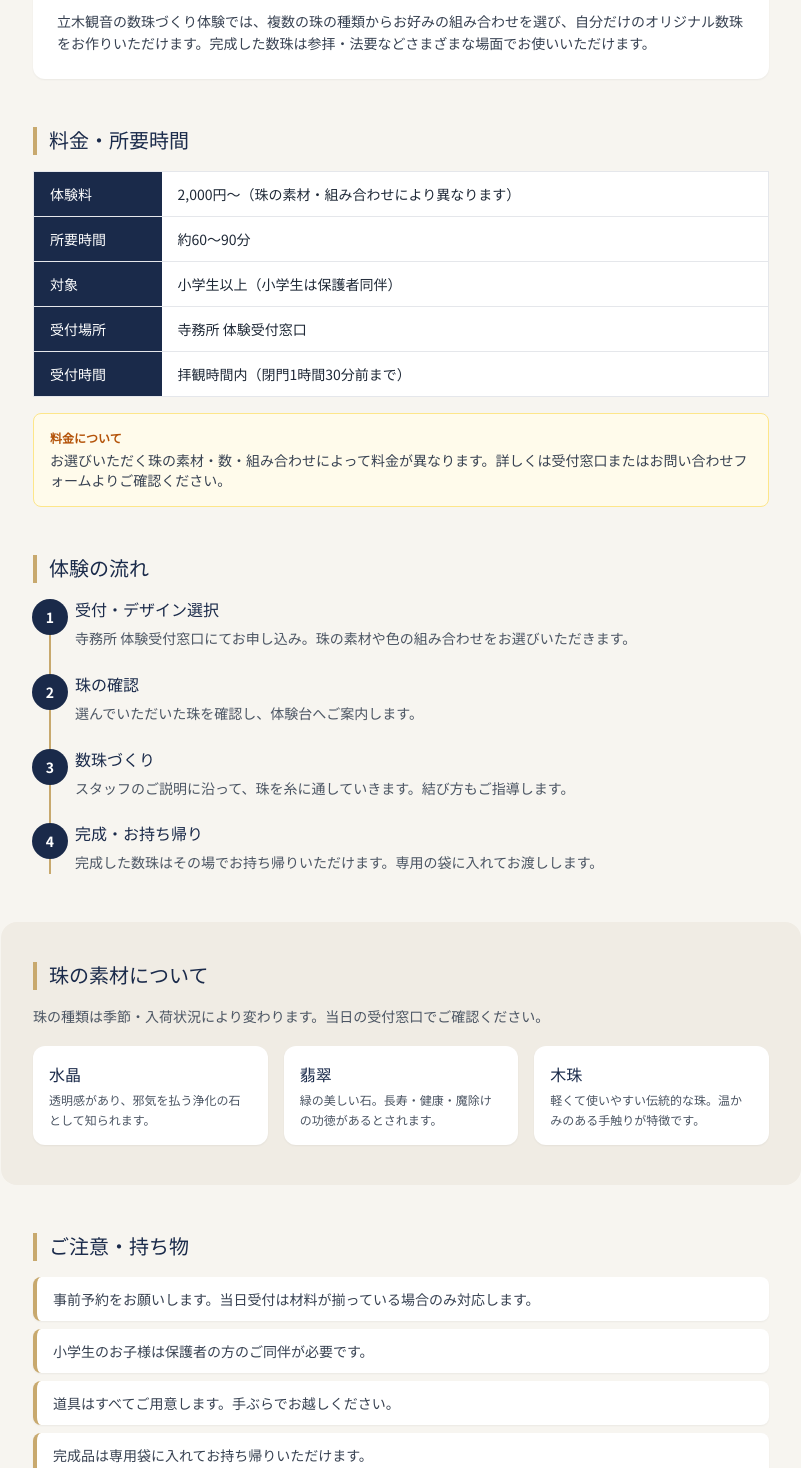
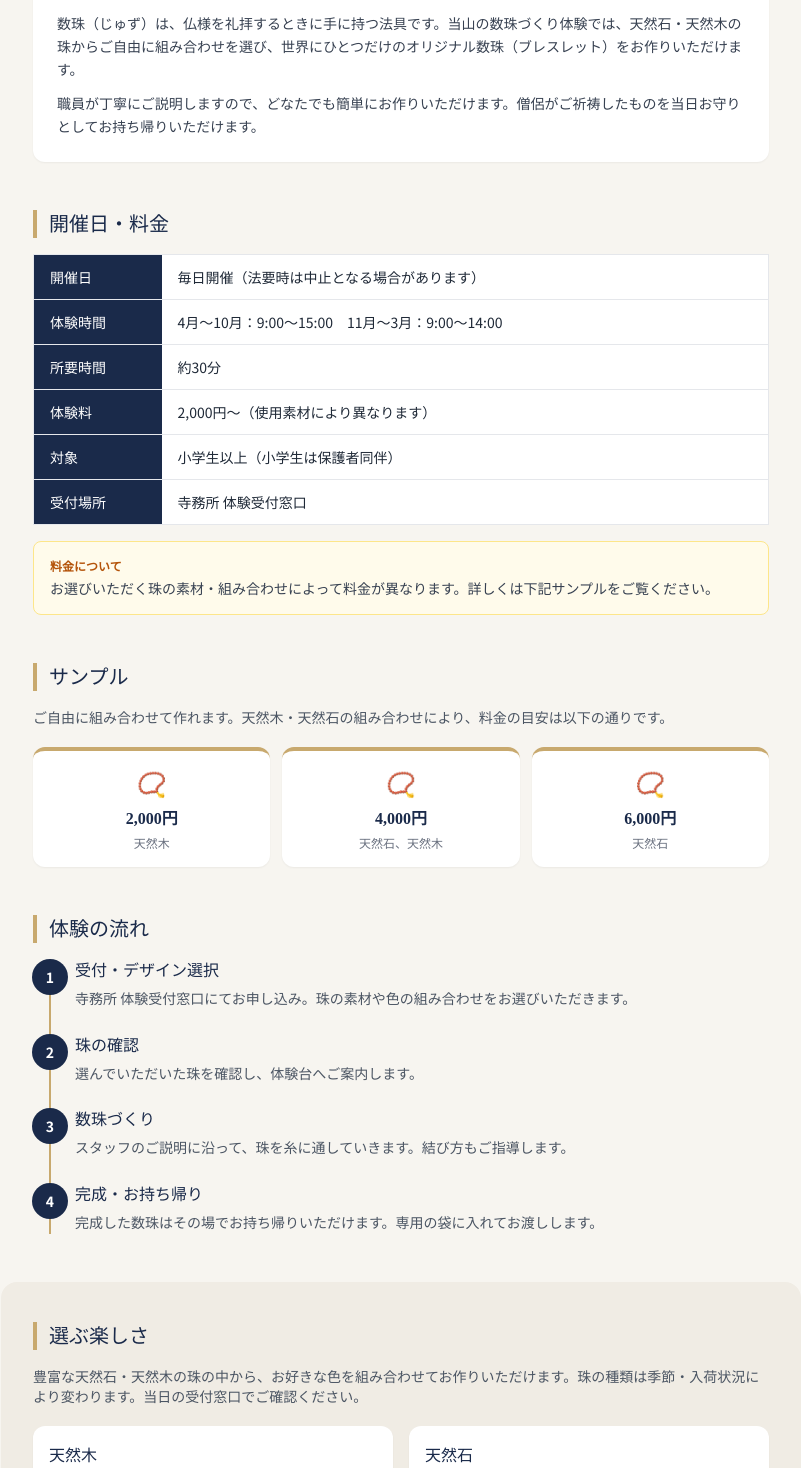
Before and after one commit to tachikikannon/tachikikannon, a Next.js app: page /experience/jyuzu in a window 1280 px wide. Shown: the part 520-1988 px from the top of the page, without its empty margins (239-1040 px from the left). Built offline with nearby package versions, Linux system fonts and the light colour scheme; no server answers; the database is empty.

Commit message:
Update 数珠づくり体験 page to match the official flyer
- Add hero photo, 開催日/時間 table, and a 天然木・天然石 price sample section
- Rewrite intro, materials, and notes to reflect the flyer content
- Sync both admin editors with the new fields

```diff
--- a/src/app/admin/chuzenji/jyuzu/page.tsx
+++ b/src/app/admin/chuzenji/jyuzu/page.tsx
@@ -4,11 +4,14 @@ import SectionEditor from '@/components/admin/SectionEditor'
 const J = (v: unknown) => JSON.stringify(v)
 
 const FIELDS = [
-  { key: 'jyuzu_about_p1', label: '数珠づくりとは（段落1）', multiline: true, defaultValue: '数珠（じゅず）は、仏様を礼拝するときに手に持つ法具で、煩悩の数である108つの珠が一般的です。珠には天然石・木材・水晶などさまざまな素材があり、素材によって異なる功徳があるとされています。' },
-  { key: 'jyuzu_about_p2', label: '数珠づくりとは（段落2）', multiline: true, defaultValue: '立木観音の数珠づくり体験では、複数の珠の種類からお好みの組み合わせを選び、自分だけのオリジナル数珠をお作りいただけます。完成した数珠は参拝・法要などさまざまな場面でお使いいただけます。' },
-  { key: 'jyuzu_fee',  label: '体験料', defaultValue: '2,000円〜（珠の素材・組み合わせにより異なります）' },
-  { key: 'jyuzu_time', label: '所要時間', defaultValue: '約60〜90分' },
-  { key: 'jyuzu_price_note', label: '料金についての補足', multiline: true, defaultValue: 'お選びいただく珠の素材・数・組み合わせによって料金が異なります。詳しくは受付窓口またはお問い合わせフォームよりご確認ください。' },
+  { key: 'jyuzu_about_p1', label: '数珠づくりとは（段落1）', multiline: true, defaultValue: '数珠（じゅず）は、仏様を礼拝するときに手に持つ法具です。当山の数珠づくり体験では、天然石・天然木の珠からご自由に組み合わせを選び、世界にひとつだけのオリジナル数珠（ブレスレット）をお作りいただけます。' },
+  { key: 'jyuzu_about_p2', label: '数珠づくりとは（段落2）', multiline: true, defaultValue: '職員が丁寧にご説明しますので、どなたでも簡単にお作りいただけます。僧侶がご祈祷したものを当日お守りとしてお持ち帰りいただけます。' },
+  { key: 'jyuzu_days', label: '開催日', defaultValue: '毎日開催（法要時は中止となる場合があります）' },
+  { key: 'jyuzu_hours_summer', label: '体験時間（4月〜10月）', defaultValue: '4月〜10月：9:00〜15:00' },
+  { key: 'jyuzu_hours_winter', label: '体験時間（11月〜3月）', defaultValue: '11月〜3月：9:00〜14:00' },
+  { key: 'jyuzu_fee',  label: '体験料', defaultValue: '2,000円〜（使用素材により異なります）' },
+  { key: 'jyuzu_time', label: '所要時間', defaultValue: '約30分' },
+  { key: 'jyuzu_price_note', label: '料金についての補足', multiline: true, defaultValue: 'お選びいただく珠の素材・組み合わせによって料金が異なります。詳しくは下記サンプルをご覧ください。' },
   {
     key: 'jyuzu_flow', label: '体験の流れ', type: 'list' as const,
     listFields: [{ key: 'title', label: 'ステップ名' }, { key: 'text', label: '説明', multiline: true }],
@@ -20,25 +23,33 @@ const FIELDS = [
     ]),
   },
   {
+    key: 'jyuzu_samples', label: 'サンプル（価格例）', type: 'list' as const,
+    listFields: [{ key: 'price', label: '価格' }, { key: 'desc', label: '組み合わせ' }],
+    defaultValue: J([
+      { price: '2,000円', desc: '天然木' },
+      { price: '4,000円', desc: '天然石、天然木' },
+      { price: '6,000円', desc: '天然石' },
+    ]),
+  },
+  {
     key: 'jyuzu_materials', label: '珠の素材', type: 'list' as const,
     listFields: [{ key: 'name', label: '素材名' }, { key: 'desc', label: '説明', multiline: true }],
     defaultValue: J([
-      { name: '水晶', desc: '透明感があり、邪気を払う浄化の石として知られます。' },
-      { name: '翡翠', desc: '緑の美しい石。長寿・健康・魔除けの功徳があるとされます。' },
-      { name: '木珠', desc: '軽くて使いやすい伝統的な珠。温かみのある手触りが特徴です。' },
+      { name: '天然木', desc: '軽くて使いやすい木の珠。温かみのある手触りが特徴です。' },
+      { name: '天然石', desc: '色とりどりの天然石の珠。お好みの色でお選びいただけます。' },
     ]),
   },
   {
     key: 'jyuzu_notes', label: 'ご注意・持ち物', type: 'list' as const,
     listFields: [{ key: 'text', label: '項目', multiline: true }],
     defaultValue: J([
-      { text: '事前予約をお願いします。当日受付は材料が揃っている場合のみ対応します。' },
-      { text: '小学生のお子様は保護者の方のご同伴が必要です。' },
-      { text: '道具はすべてご用意します。手ぶらでお越しください。' },
-      { text: '完成品は専用袋に入れてお持ち帰りいただけます。' },
+      { text: '数珠はすべてブレスレットタイプです。' },
+      { text: '参拝料（拝観料）は別途お求めください。' },
+      { text: '僧侶がご祈祷したものを当日お守りとしてお持ち帰りいただけます。僧侶が不在の場合、後日ご祈祷後郵送いたします（郵送料は当寺負担）。' },
+      { text: '団体でお越しの際は事前にお電話ください。' },
     ]),
   },
-  { key: 'jyuzu_cta_sub', label: '予約ボタン下の説明文', defaultValue: '材料の準備がありますので、事前のご予約をお願いします。' },
+  { key: 'jyuzu_cta_sub', label: '予約ボタン下の説明文', defaultValue: '毎日開催しております。団体でお越しの際は事前にお電話ください。' },
 ] as const
 
 export default function AdminChuzenjJyuzu() {
--- a/src/app/admin/pages/page.tsx
+++ b/src/app/admin/pages/page.tsx
@@ -209,11 +209,14 @@ const SECTIONS: Section[] = [
     section: '数珠づくり体験',
     href: '/experience/jyuzu',
     fields: [
-      { key: 'jyuzu_about_p1', label: '数珠づくりとは（段落1）', multiline: true, defaultValue: '数珠（じゅず）は、仏様を礼拝するときに手に持つ法具で、煩悩の数である108つの珠が一般的です。珠には天然石・木材・水晶などさまざまな素材があり、素材によって異なる功徳があるとされています。' },
-      { key: 'jyuzu_about_p2', label: '数珠づくりとは（段落2）', multiline: true, defaultValue: '立木観音の数珠づくり体験では、複数の珠の種類からお好みの組み合わせを選び、自分だけのオリジナル数珠をお作りいただけます。完成した数珠は参拝・法要などさまざまな場面でお使いいただけます。' },
-      { key: 'jyuzu_fee',  label: '体験料', defaultValue: '2,000円〜（珠の素材・組み合わせにより異なります）' },
-      { key: 'jyuzu_time', label: '所要時間', defaultValue: '約60〜90分' },
-      { key: 'jyuzu_price_note', label: '料金についての補足', multiline: true, defaultValue: 'お選びいただく珠の素材・数・組み合わせによって料金が異なります。詳しくは受付窓口またはお問い合わせフォームよりご確認ください。' },
+      { key: 'jyuzu_about_p1', label: '数珠づくりとは（段落1）', multiline: true, defaultValue: '数珠（じゅず）は、仏様を礼拝するときに手に持つ法具です。当山の数珠づくり体験では、天然石・天然木の珠からご自由に組み合わせを選び、世界にひとつだけのオリジナル数珠（ブレスレット）をお作りいただけます。' },
+      { key: 'jyuzu_about_p2', label: '数珠づくりとは（段落2）', multiline: true, defaultValue: '職員が丁寧にご説明しますので、どなたでも簡単にお作りいただけます。僧侶がご祈祷したものを当日お守りとしてお持ち帰りいただけます。' },
+      { key: 'jyuzu_days', label: '開催日', defaultValue: '毎日開催（法要時は中止となる場合があります）' },
+      { key: 'jyuzu_hours_summer', label: '体験時間（4月〜10月）', defaultValue: '4月〜10月：9:00〜15:00' },
+      { key: 'jyuzu_hours_winter', label: '体験時間（11月〜3月）', defaultValue: '11月〜3月：9:00〜14:00' },
+      { key: 'jyuzu_fee',  label: '体験料', defaultValue: '2,000円〜（使用素材により異なります）' },
+      { key: 'jyuzu_time', label: '所要時間', defaultValue: '約30分' },
+      { key: 'jyuzu_price_note', label: '料金についての補足', multiline: true, defaultValue: 'お選びいただく珠の素材・組み合わせによって料金が異なります。詳しくは下記サンプルをご覧ください。' },
       {
         key: 'jyuzu_flow', label: '体験の流れ', type: 'list',
         listFields: [{ key: 'title', label: 'ステップ名' }, { key: 'text', label: '説明', multiline: true }],
@@ -225,25 +228,33 @@ const SECTIONS: Section[] = [
         ]),
       },
       {
+        key: 'jyuzu_samples', label: 'サンプル（価格例）', type: 'list',
+        listFields: [{ key: 'price', label: '価格' }, { key: 'desc', label: '組み合わせ' }],
+        defaultValue: J([
+          { price: '2,000円', desc: '天然木' },
+          { price: '4,000円', desc: '天然石、天然木' },
+          { price: '6,000円', desc: '天然石' },
+        ]),
+      },
+      {
         key: 'jyuzu_materials', label: '珠の素材', type: 'list',
         listFields: [{ key: 'name', label: '素材名' }, { key: 'desc', label: '説明', multiline: true }],
         defaultValue: J([
-          { name: '水晶', desc: '透明感があり、邪気を払う浄化の石として知られます。' },
-          { name: '翡翠', desc: '緑の美しい石。長寿・健康・魔除けの功徳があるとされます。' },
-          { name: '木珠', desc: '軽くて使いやすい伝統的な珠。温かみのある手触りが特徴です。' },
+          { name: '天然木', desc: '軽くて使いやすい木の珠。温かみのある手触りが特徴です。' },
+          { name: '天然石', desc: '色とりどりの天然石の珠。お好みの色でお選びいただけます。' },
         ]),
       },
       {
         key: 'jyuzu_notes', label: 'ご注意・持ち物', type: 'list',
         listFields: [{ key: 'text', label: '項目', multiline: true }],
         defaultValue: J([
-          { text: '事前予約をお願いします。当日受付は材料が揃っている場合のみ対応します。' },
-          { text: '小学生のお子様は保護者の方のご同伴が必要です。' },
-          { text: '道具はすべてご用意します。手ぶらでお越しください。' },
-          { text: '完成品は専用袋に入れてお持ち帰りいただけます。' },
+          { text: '数珠はすべてブレスレットタイプです。' },
+          { text: '参拝料（拝観料）は別途お求めください。' },
+          { text: '僧侶がご祈祷したものを当日お守りとしてお持ち帰りいただけます。僧侶が不在の場合、後日ご祈祷後郵送いたします（郵送料は当寺負担）。' },
+          { text: '団体でお越しの際は事前にお電話ください。' },
         ]),
       },
-      { key: 'jyuzu_cta_sub', label: '予約ボタン下の説明文', defaultValue: '材料の準備がありますので、事前のご予約をお願いします。' },
+      { key: 'jyuzu_cta_sub', label: '予約ボタン下の説明文', defaultValue: '毎日開催しております。団体でお越しの際は事前にお電話ください。' },
     ],
   },
 ]
--- a/src/app/experience/jyuzu/page.tsx
+++ b/src/app/experience/jyuzu/page.tsx
@@ -1,6 +1,7 @@
 export const dynamic = 'force-dynamic'
 
 import type { Metadata } from 'next'
+import Image from 'next/image'
 import Link from 'next/link'
 import Header from '@/components/Header'
 import Footer from '@/components/Footer'
@@ -14,25 +15,33 @@ const DEFAULT_FLOW = [
   { title: '完成・お持ち帰り', text: '完成した数珠はその場でお持ち帰りいただけます。専用の袋に入れてお渡しします。' },
 ]
 const DEFAULT_MATERIALS = [
-  { name: '水晶', desc: '透明感があり、邪気を払う浄化の石として知られます。' },
-  { name: '翡翠', desc: '緑の美しい石。長寿・健康・魔除けの功徳があるとされます。' },
-  { name: '木珠', desc: '軽くて使いやすい伝統的な珠。温かみのある手触りが特徴です。' },
+  { name: '天然木', desc: '軽くて使いやすい木の珠。温かみのある手触りが特徴です。' },
+  { name: '天然石', desc: '色とりどりの天然石の珠。お好みの色でお選びいただけます。' },
+]
+const DEFAULT_SAMPLES = [
+  { price: '2,000円', desc: '天然木' },
+  { price: '4,000円', desc: '天然石、天然木' },
+  { price: '6,000円', desc: '天然石' },
 ]
 const DEFAULT_NOTES = [
-  { text: '事前予約をお願いします。当日受付は材料が揃っている場合のみ対応します。' },
-  { text: '小学生のお子様は保護者の方のご同伴が必要です。' },
-  { text: '道具はすべてご用意します。手ぶらでお越しください。' },
-  { text: '完成品は専用袋に入れてお持ち帰りいただけます。' },
+  { text: '数珠はすべてブレスレットタイプです。' },
+  { text: '参拝料（拝観料）は別途お求めください。' },
+  { text: '僧侶がご祈祷したものを当日お守りとしてお持ち帰りいただけます。僧侶が不在の場合、後日ご祈祷後郵送いたします（郵送料は当寺負担）。' },
+  { text: '団体でお越しの際は事前にお電話ください。' },
 ]
 
 const DEFAULTS: Record<string, string> = {
-  jyuzu_about_p1: '数珠（じゅず）は、仏様を礼拝するときに手に持つ法具で、煩悩の数である108つの珠が一般的です。珠には天然石・木材・水晶などさまざまな素材があり、素材によって異なる功徳があるとされています。',
-  jyuzu_about_p2: '立木観音の数珠づくり体験では、複数の珠の種類からお好みの組み合わせを選び、自分だけのオリジナル数珠をお作りいただけます。完成した数珠は参拝・法要などさまざまな場面でお使いいただけます。',
-  jyuzu_fee:  '2,000円〜（珠の素材・組み合わせにより異なります）',
-  jyuzu_time: '約60〜90分',
-  jyuzu_price_note: 'お選びいただく珠の素材・数・組み合わせによって料金が異なります。詳しくは受付窓口またはお問い合わせフォームよりご確認ください。',
-  jyuzu_cta_sub: '材料の準備がありますので、事前のご予約をお願いします。',
+  jyuzu_about_p1: '数珠（じゅず）は、仏様を礼拝するときに手に持つ法具です。当山の数珠づくり体験では、天然石・天然木の珠からご自由に組み合わせを選び、世界にひとつだけのオリジナル数珠（ブレスレット）をお作りいただけます。',
+  jyuzu_about_p2: '職員が丁寧にご説明しますので、どなたでも簡単にお作りいただけます。僧侶がご祈祷したものを当日お守りとしてお持ち帰りいただけます。',
+  jyuzu_days: '毎日開催（法要時は中止となる場合があります）',
+  jyuzu_hours_summer: '4月〜10月：9:00〜15:00',
+  jyuzu_hours_winter: '11月〜3月：9:00〜14:00',
+  jyuzu_fee:  '2,000円〜（使用素材により異なります）',
+  jyuzu_time: '約30分',
+  jyuzu_price_note: 'お選びいただく珠の素材・組み合わせによって料金が異なります。詳しくは下記サンプルをご覧ください。',
+  jyuzu_cta_sub: '毎日開催しております。団体でお越しの際は事前にお電話ください。',
   jyuzu_flow: JSON.stringify(DEFAULT_FLOW),
+  jyuzu_samples: JSON.stringify(DEFAULT_SAMPLES),
   jyuzu_materials: JSON.stringify(DEFAULT_MATERIALS),
   jyuzu_notes: JSON.stringify(DEFAULT_NOTES),
 }
@@ -58,6 +67,7 @@ async function getContent() {
 export default async function JyuzuPage() {
   const c = await getContent()
   const flow      = pj<typeof DEFAULT_FLOW>(c.jyuzu_flow, DEFAULT_FLOW)
+  const samples   = pj<typeof DEFAULT_SAMPLES>(c.jyuzu_samples, DEFAULT_SAMPLES)
   const materials = pj<typeof DEFAULT_MATERIALS>(c.jyuzu_materials, DEFAULT_MATERIALS)
   const notes     = pj<typeof DEFAULT_NOTES>(c.jyuzu_notes, DEFAULT_NOTES)
 
@@ -71,11 +81,13 @@ export default async function JyuzuPage() {
           </div>
         </div>
 
-        <section className="bg-navy py-20 text-center relative overflow-hidden">
-          <div className="absolute inset-0 opacity-5" style={{backgroundImage:'repeating-linear-gradient(45deg,#c8a96e 0,#c8a96e 1px,transparent 0,transparent 50%)',backgroundSize:'20px 20px'}} />
-          <p className="text-gold text-xs tracking-[0.3em] mb-3 relative">Juzu Making</p>
-          <h1 className="font-serif text-4xl text-white tracking-widest relative">数珠づくり体験</h1>
-          <p className="text-white/60 text-sm mt-3 relative">世界にひとつだけの数珠を、自分の手でつくります</p>
+        <section className="relative h-64 md:h-80">
+          <Image src="/images/jyuzu.png" alt="数珠づくり体験" fill className="object-cover" />
+          <div className="absolute inset-0 bg-navy/60 flex flex-col items-center justify-center text-white text-center px-4">
+            <p className="text-gold text-xs tracking-[0.3em] mb-3">Juzu Making</p>
+            <h1 className="font-serif text-3xl md:text-4xl tracking-widest">数珠づくり体験</h1>
+            <p className="text-white/70 text-sm mt-3">世界にひとつだけの数珠を、自分の手でつくります</p>
+          </div>
         </section>
 
         <div className="max-w-3xl mx-auto px-4 py-12 space-y-12">
@@ -88,20 +100,21 @@ export default async function JyuzuPage() {
           </section>
 
           <section>
-            <h2 className="text-xl font-serif text-navy pl-3 border-l-4 border-gold mb-4">料金・所要時間</h2>
+            <h2 className="text-xl font-serif text-navy pl-3 border-l-4 border-gold mb-4">開催日・料金</h2>
             <div className="overflow-x-auto mb-4">
               <table className="w-full text-sm border-collapse">
                 <tbody>
                   {[
+                    ['開催日', c.jyuzu_days],
+                    ['体験時間', `${c.jyuzu_hours_summer}　${c.jyuzu_hours_winter}`],
+                    ['所要時間', c.jyuzu_time],
                     ['体験料', c.jyuzu_fee],
-                    ['所要時間', c.jyuzu_time],
                     ['対象', '小学生以上（小学生は保護者同伴）'],
                     ['受付場所', '寺務所 体験受付窓口'],
-                    ['受付時間', '拝観時間内（閉門1時間30分前まで）'],
                   ].map(([k, v]) => (
                     <tr key={k} className="border border-gray-200">
                       <th className="bg-navy text-white text-left px-4 py-3 w-32 text-sm font-medium whitespace-nowrap">{k}</th>
-                      <td className="px-4 py-3 bg-white">{v}</td>
+                      <td className="px-4 py-3 bg-white whitespace-pre-line">{v}</td>
                     </tr>
                   ))}
                 </tbody>
@@ -110,6 +123,20 @@ export default async function JyuzuPage() {
             <div className="bg-amber-50 border border-amber-200 rounded-lg p-4 text-sm text-gray-700">
               <p className="font-bold text-amber-700 text-xs mb-1">料金について</p>
               <p>{c.jyuzu_price_note}</p>
+            </div>
+          </section>
+
+          <section>
+            <h2 className="text-xl font-serif text-navy pl-3 border-l-4 border-gold mb-4">サンプル</h2>
+            <p className="text-sm text-gray-600 mb-5">ご自由に組み合わせて作れます。天然木・天然石の組み合わせにより、料金の目安は以下の通りです。</p>
+            <div className="grid grid-cols-3 gap-3">
+              {samples.map(({ price, desc }, i) => (
+                <div key={i} className="bg-white rounded-xl p-4 shadow-sm text-center border-t-4 border-gold">
+                  <p className="text-2xl mb-2">📿</p>
+                  <p className="font-serif text-navy font-bold">{price}</p>
+                  <p className="text-xs text-gray-500 mt-1">{desc}</p>
+                </div>
+              ))}
             </div>
           </section>
 
@@ -127,9 +154,9 @@ export default async function JyuzuPage() {
           </section>
 
           <section className="bg-cream-alt -mx-4 px-4 py-10 md:-mx-8 md:px-8 rounded-2xl">
-            <h2 className="text-xl font-serif text-navy pl-3 border-l-4 border-gold mb-4">珠の素材について</h2>
-            <p className="text-sm text-gray-600 mb-5">珠の種類は季節・入荷状況により変わります。当日の受付窓口でご確認ください。</p>
-            <div className="grid md:grid-cols-3 gap-4">
+            <h2 className="text-xl font-serif text-navy pl-3 border-l-4 border-gold mb-4">選ぶ楽しさ</h2>
+            <p className="text-sm text-gray-600 mb-5">豊富な天然石・天然木の珠の中から、お好きな色を組み合わせてお作りいただけます。珠の種類は季節・入荷状況により変わります。当日の受付窓口でご確認ください。</p>
+            <div className="grid grid-cols-2 gap-4">
               {materials.map(({ name, desc }, i) => (
                 <div key={i} className="bg-white rounded-xl p-4 shadow-sm">
                   <p className="font-medium text-navy mb-1">{name}</p>
```
Also changed, not shown: 1 other file (tests, documents, lock files or other folders).
